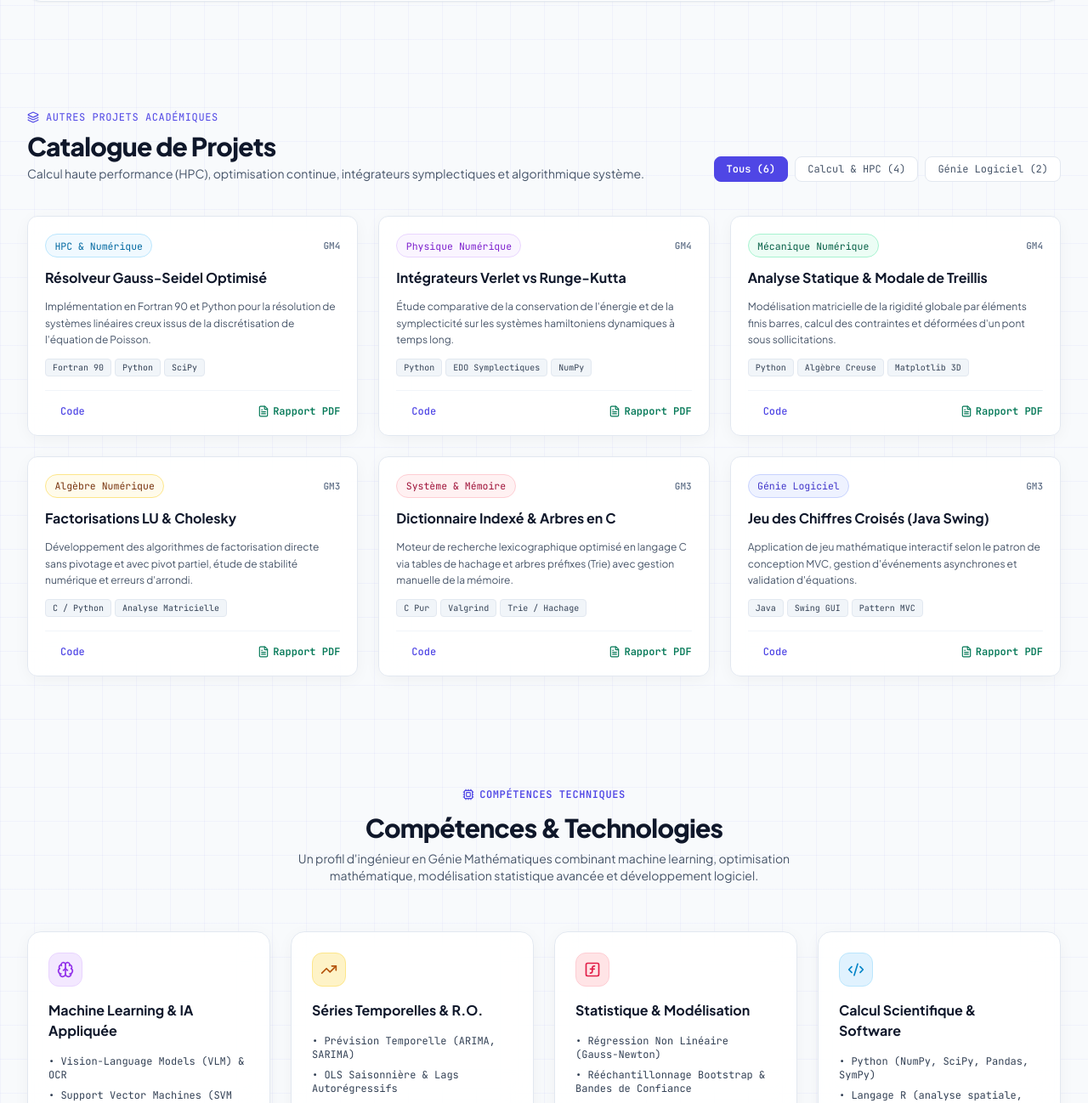
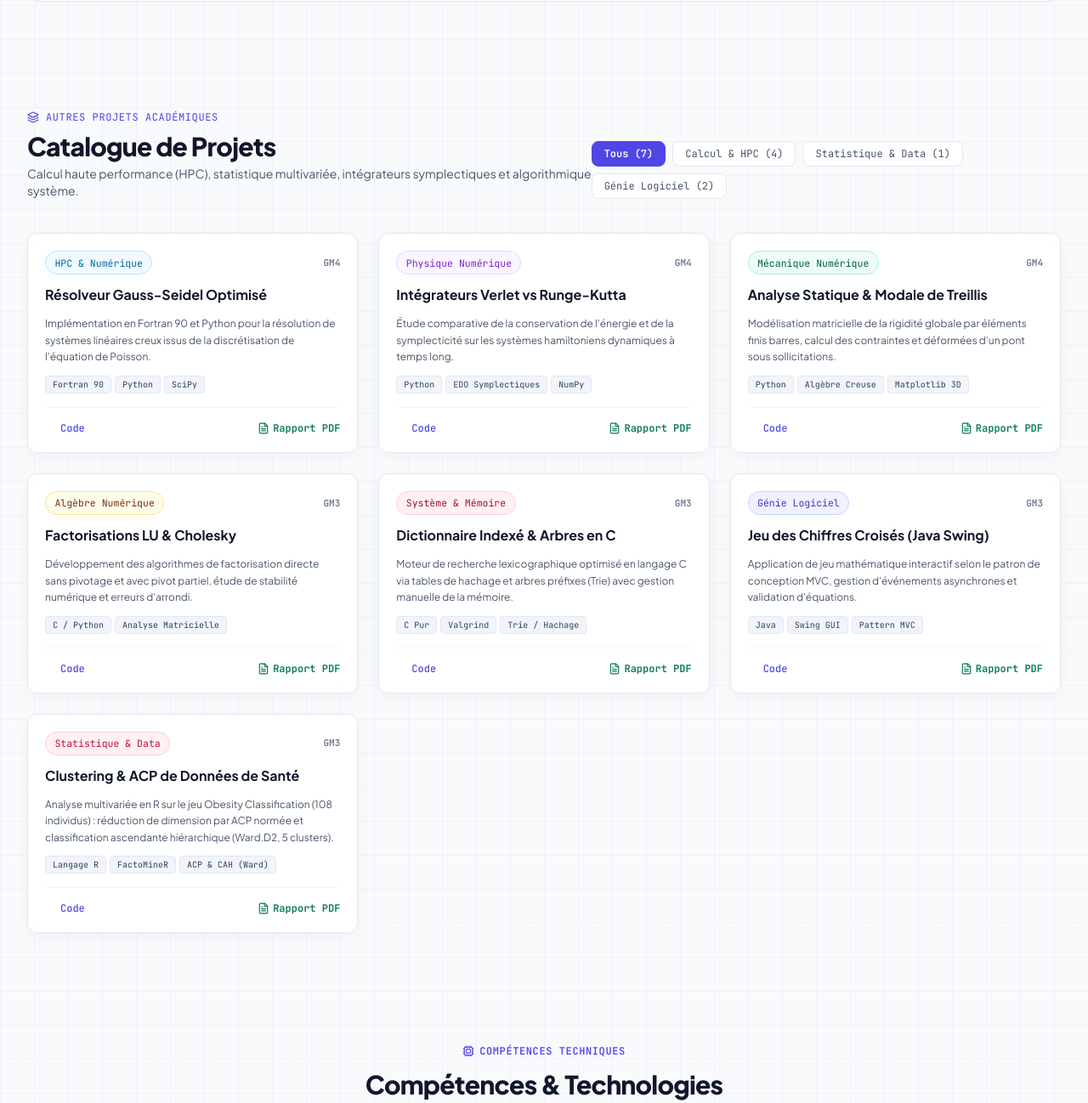
Before and after one commit to amrzakizakisalih-alt/amrzakizakisalih-alt.github.io, a plain HTML site: page index.html in a window 1280 px wide. Shown: the part 3794-5092 px from the top of the page at 85% size. Drawn offline with nearby package versions, Linux system fonts and the light colour scheme.

Commit message:
feat(catalog): integrate health data clustering into academic project catalog

```diff
--- a/index.html
+++ b/index.html
@@ -855,7 +855,7 @@
             </div>
             <h2 class="text-3xl font-extrabold text-slate-900 tracking-tight" data-i18n="catalog_title">Catalogue de Projets</h2>
             <p class="text-slate-600 text-xs sm:text-sm mt-1" data-i18n="catalog_subtitle">
-              Calcul haute performance (HPC), optimisation continue, intégrateurs symplectiques et algorithmique système.
+              Calcul haute performance (HPC), statistique multivariée, intégrateurs symplectiques et algorithmique système.
             </p>
           </div>
 
@@ -863,11 +863,15 @@
           <div class="flex flex-wrap gap-2 mt-4 md:mt-0 font-mono text-xs">
             <button id="btn-filter-all" onclick="filterCatalog('all')"
                     class="filter-btn px-3.5 py-1.5 rounded-lg bg-indigo-600 text-white border border-indigo-600 shadow-xs transition font-semibold" data-i18n="filter_all">
-              Tous (6)
+              Tous (7)
             </button>
             <button id="btn-filter-hpc" onclick="filterCatalog('hpc')"
                     class="filter-btn px-3.5 py-1.5 rounded-lg bg-white text-slate-600 border border-slate-200 hover:bg-slate-50 transition" data-i18n="filter_hpc">
               Calcul & HPC (4)
+            </button>
+            <button id="btn-filter-stats" onclick="filterCatalog('stats')"
+                    class="filter-btn px-3.5 py-1.5 rounded-lg bg-white text-slate-600 border border-slate-200 hover:bg-slate-50 transition" data-i18n="filter_stats">
+              Statistique & Data (1)
             </button>
             <button id="btn-filter-software" onclick="filterCatalog('software')"
                     class="filter-btn px-3.5 py-1.5 rounded-lg bg-white text-slate-600 border border-slate-200 hover:bg-slate-50 transition" data-i18n="filter_software">
@@ -1034,6 +1038,33 @@
                 <i data-lucide="github" class="w-3.5 h-3.5"></i> <span data-i18n="cat_code">Code</span>
               </a>
               <a href="assets/reports/rapport-chiffres-croises.pdf" target="_blank" class="text-emerald-700 hover:underline flex items-center gap-1 font-semibold">
+                <i data-lucide="file-text" class="w-3.5 h-3.5"></i> <span data-i18n="cat_report">Rapport PDF</span>
+              </a>
+            </div>
+          </div>
+
+          <!-- Card 7 : Clustering & ACP Données de Santé -->
+          <div class="catalog-item glass-card rounded-xl p-5 border border-slate-200 shadow-xs hover:shadow-md hover:border-rose-300 transition-all flex flex-col justify-between" data-category="stats">
+            <div class="space-y-3">
+              <div class="flex items-center justify-between">
+                <span class="tech-pill bg-rose-50 text-rose-700 border border-rose-200" data-i18n="cat_c7_pill">Statistique & Data</span>
+                <span class="text-[11px] font-mono text-slate-500 font-semibold">GM3</span>
+              </div>
+              <h4 class="font-bold text-slate-900 text-base" data-i18n="cat_c7_title">Clustering & ACP de Données de Santé</h4>
+              <p class="text-xs text-slate-600 leading-relaxed" data-i18n="cat_c7_desc">
+                Analyse multivariée en R sur le jeu Obesity Classification (108 individus) : réduction de dimension par ACP normée et classification ascendante hiérarchique (Ward.D2, 5 clusters).
+              </p>
+              <div class="flex flex-wrap gap-1 font-mono text-[10px]">
+                <span class="px-2 py-0.5 rounded bg-slate-100 text-slate-700 border border-slate-200">Langage R</span>
+                <span class="px-2 py-0.5 rounded bg-slate-100 text-slate-700 border border-slate-200">FactoMineR</span>
+                <span class="px-2 py-0.5 rounded bg-slate-100 text-slate-700 border border-slate-200" data-i18n="cat_c7_tag3">ACP & CAH (Ward)</span>
+              </div>
+            </div>
+            <div class="pt-4 mt-4 border-t border-slate-100 flex items-center justify-between text-xs font-mono">
+              <a href="https://github.com/amrzakizakisalih-alt/Projet_Classification_Hierarchique_INSA" target="_blank" class="text-indigo-600 hover:underline flex items-center gap-1 font-medium">
+                <i data-lucide="github" class="w-3.5 h-3.5"></i> <span data-i18n="cat_code">Code</span>
+              </a>
+              <a href="assets/reports/rapport-classification-biomedicale.pdf" target="_blank" class="text-emerald-700 hover:underline flex items-center gap-1 font-semibold">
                 <i data-lucide="file-text" class="w-3.5 h-3.5"></i> <span data-i18n="cat_report">Rapport PDF</span>
               </a>
             </div>
@@ -1694,9 +1725,10 @@
         // Catalog
         catalog_badge: "Autres Projets Académiques",
         catalog_title: "Catalogue de Projets",
-        catalog_subtitle: "Calcul haute performance (HPC), optimisation continue, intégrateurs symplectiques et algorithmique système.",
-        filter_all: "Tous (6)",
+        catalog_subtitle: "Calcul haute performance (HPC), statistique multivariée, intégrateurs symplectiques et algorithmique système.",
+        filter_all: "Tous (7)",
         filter_hpc: "Calcul & HPC (4)",
+        filter_stats: "Statistique & Data (1)",
         filter_software: "Génie Logiciel (2)",
         cat_code: "Code",
         cat_report: "Rapport PDF",
@@ -1722,6 +1754,10 @@
         cat_c6_pill: "Génie Logiciel",
         cat_c6_title: "Jeu des Chiffres Croisés (Java Swing)",
         cat_c6_desc: "Application de jeu mathématique interactif selon le patron de conception MVC, gestion d'événements asynchrones et validation d'équations.",
+        cat_c7_pill: "Statistique & Data",
+        cat_c7_title: "Clustering & ACP de Données de Santé",
+        cat_c7_desc: "Analyse multivariée en R sur le jeu Obesity Classification (108 individus) : réduction de dimension par ACP normée et classification ascendante hiérarchique (Ward.D2, 5 clusters).",
+        cat_c7_tag3: "ACP & CAH (Ward)",
 
         // Skills
         skills_badge: "Compétences Techniques",
@@ -1857,9 +1893,10 @@
         // Catalog
         catalog_badge: "Additional Academic Projects",
         catalog_title: "Project Catalog",
-        catalog_subtitle: "High-performance computing (HPC), continuous optimization, symplectic integrators, and systems programming.",
-        filter_all: "All (6)",
+        catalog_subtitle: "High-performance computing (HPC), multivariate statistics, symplectic integrators, and systems programming.",
+        filter_all: "All (7)",
         filter_hpc: "Computing & HPC (4)",
+        filter_stats: "Statistics & Data (1)",
         filter_software: "Software Engineering (2)",
         cat_code: "Code",
         cat_report: "PDF Report",
@@ -1885,6 +1922,10 @@
         cat_c6_pill: "Software Engineering",
         cat_c6_title: "Cross-Number Puzzle Game (Java Swing)",
         cat_c6_desc: "Interactive mathematical puzzle application built on the MVC design pattern with asynchronous event handling and equation validation.",
+        cat_c7_pill: "Statistics & Data",
+        cat_c7_title: "Clustering & PCA on Health Data",
+        cat_c7_desc: "Multivariate analysis in R on the Obesity Classification dataset (108 individuals): PCA dimensionality reduction and hierarchical agglomerative clustering (Ward.D2, 5 clusters).",
+        cat_c7_tag3: "PCA & HAC (Ward)",
 
         // Skills
         skills_badge: "Technical Skills",
```
